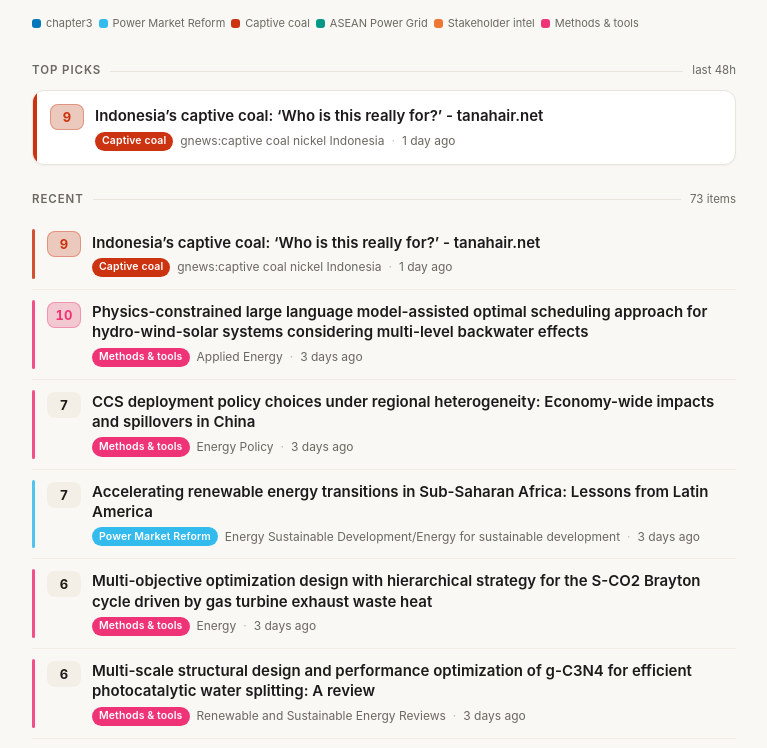
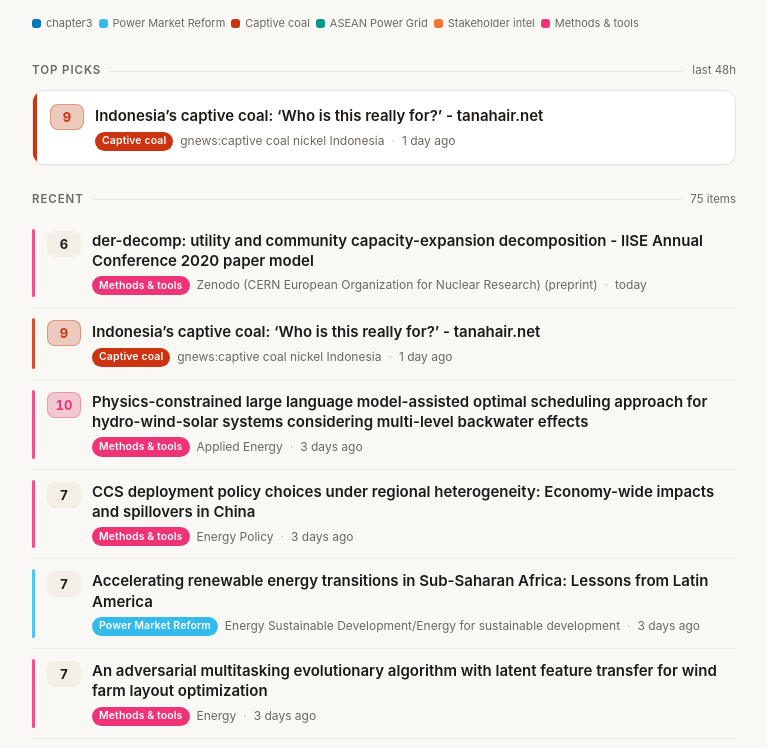
Before and after one commit to kaarthi19/pantau-research, a plain HTML site: page docs/index.html in a window 1280 px wide. Shown: the part 59-807 px from the top of the page, without its empty margins (256-1023 px from the left). Drawn offline with Linux system fonts and the light colour scheme.

Commit message:
pipeline run [skip ci]

```diff
--- a/docs/index.html
+++ b/docs/index.html
@@ -95,7 +95,7 @@
 <div class="wrap">
   <header>
     <div class="brand"><h1>ARGUS</h1></div>
-    <div class="stamp"><span class="dot"></span>updated 2026-09-15 04:53 UTC</div>
+    <div class="stamp"><span class="dot"></span>updated 2026-09-15 13:32 UTC</div>
   </header>
 
 
@@ -127,7 +127,23 @@
   </div>
 
 
-  <div class="sec"><h2>Recent</h2><span class="rule"></span><span class="count">73 items</span></div>
+  <div class="sec"><h2>Recent</h2><span class="rule"></span><span class="count">75 items</span></div>
+
+  <div class="row" style="--c:#EE3377">
+    <div class="top">
+      <span class="score">6</span>
+      <div class="body">
+        <a class="title" href="https://doi.org/10.5281/zenodo.22758888">der-decomp: utility and community capacity-expansion decomposition - IISE Annual Conference 2020 paper model</a>
+        <div class="meta">
+          <span class="chip">Methods &amp; tools</span>
+          <span>Zenodo (CERN European Organization for Nuclear Research) (preprint)</span>
+          <span class="sep">·</span>
+          <span class="ago" data-date="2026-09-15"></span>
+        </div>
+
+      </div>
+    </div>
+  </div>
 
   <div class="row" style="--c:#CC3311">
     <div class="top">
@@ -185,6 +201,22 @@
         <div class="meta">
           <span class="chip">Power Market Reform</span>
           <span>Energy Sustainable Development/Energy for sustainable development</span>
+          <span class="sep">·</span>
+          <span class="ago" data-date="2026-09-12"></span>
+        </div>
+
+      </div>
+    </div>
+  </div>
+
+  <div class="row" style="--c:#EE3377">
+    <div class="top">
+      <span class="score">7</span>
+      <div class="body">
+        <a class="title" href="https://doi.org/10.1016/j.energy.2026.142374">An adversarial multitasking evolutionary algorithm with latent feature transfer for wind farm layout optimization</a>
+        <div class="meta">
+          <span class="chip">Methods &amp; tools</span>
+          <span>Energy</span>
           <span class="sep">·</span>
           <span class="ago" data-date="2026-09-12"></span>
         </div>
@@ -1299,7 +1331,7 @@
 
 
   <footer>
-    73 items · scorer: <code>keyword</code>
+    75 items · scorer: <code>keyword</code>
     <br><span class="fail">⚠ source failures (3 consecutive): rss:ADB</span>
 
   </footer>
```
Also changed, not shown: 1 other file.
